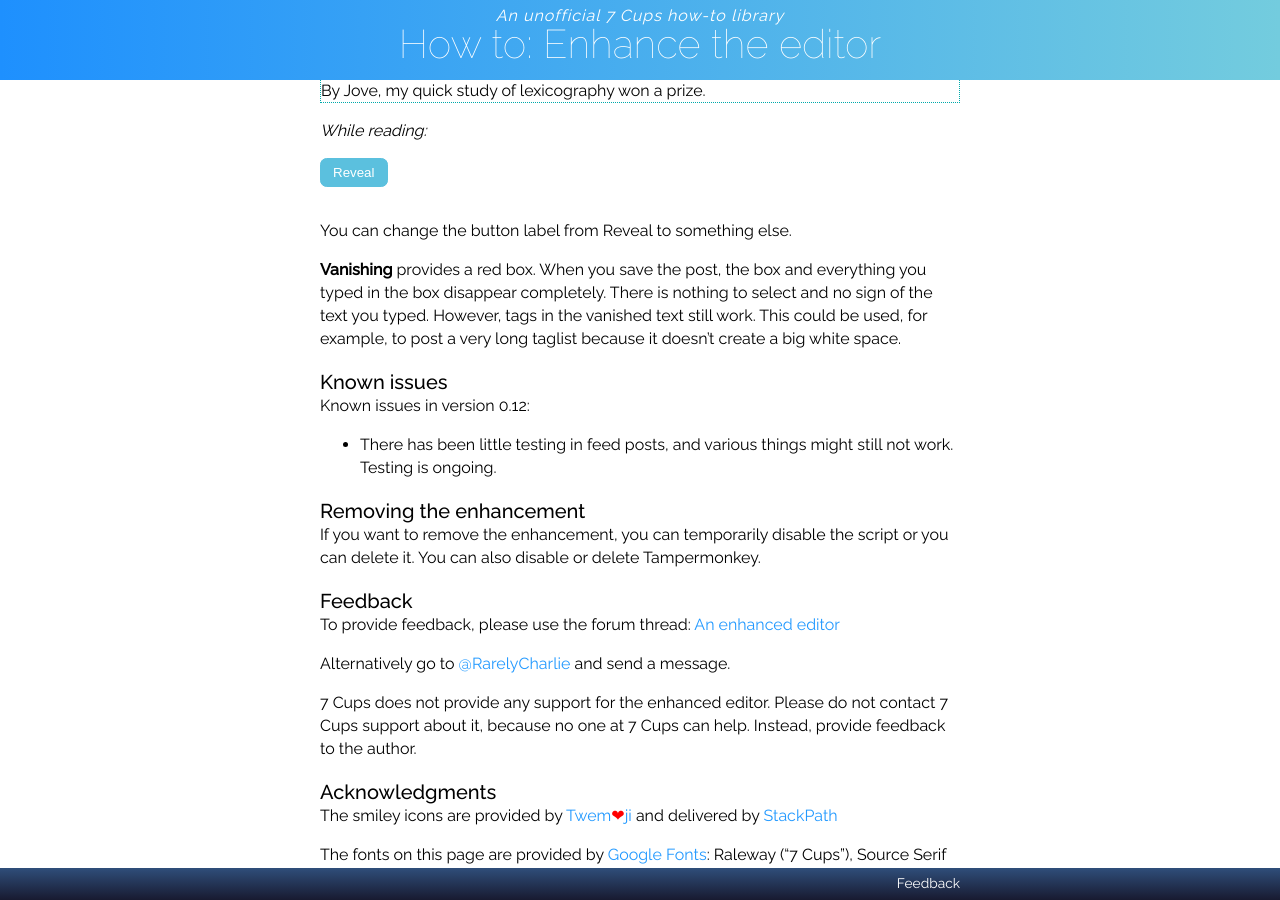
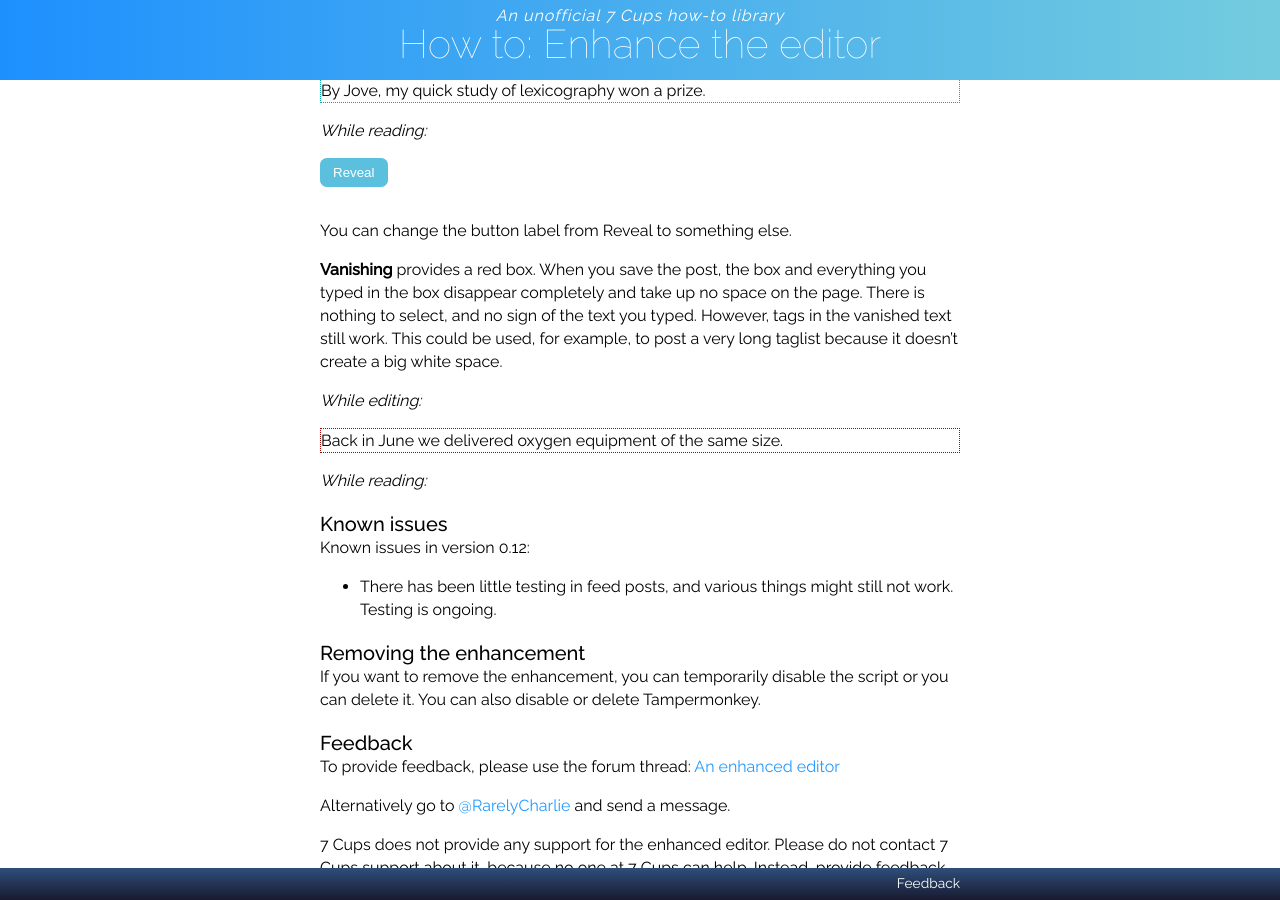
Before and after one commit to RarelyCharlie/rarelycharlie.github.io, a Jekyll site: the page built from _draft/editor.md, in a window 1280 px wide and 900 px high, scrolled down 6477 px. Built offline with Jekyll 4.4.1, drawn with Linux system fonts in a browser that asks for light colours; emoji names are drawn with the system emoji font.

Commit message:
vanishing sample

```diff
--- a/_draft/editor.md
+++ b/_draft/editor.md
@@ -265,7 +265,17 @@ By Jove, my quick study of lexicography won a prize.
 
 You can change the button label from Reveal to something else.
 
-**Vanishing** provides a red box. When you save the post, the box and everything you typed in the box disappear completely. There is nothing to select and no sign of the text you typed. However, tags in the vanished text still work. This could be used, for example, to post a very long taglist because it doesn't create a big white space.
+**Vanishing** provides a red box. When you save the post, the box and everything you typed in the box disappear completely and take up no space on the page. There is nothing to select, and no sign of the text you typed. However, tags in the vanished text still work. This could be used, for example, to post a very long taglist because it doesn't create a big white space.
+
+*While editing:*
+
+Back in June we delivered oxygen equipment of the same size.
+{:style="border: 1px dotted #a00;"}
+
+*While reading:*
+
+Back in June we delivered oxygen equipment of the same size.
+{:style="display: none;"}
 
 ### Known issues
 Known issues in version 0.12:
```
